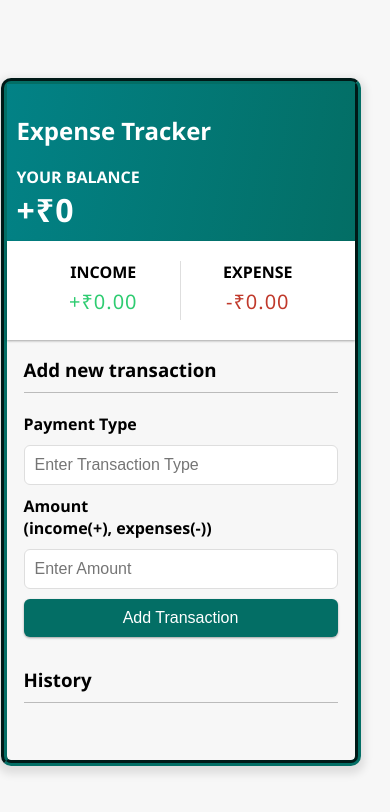
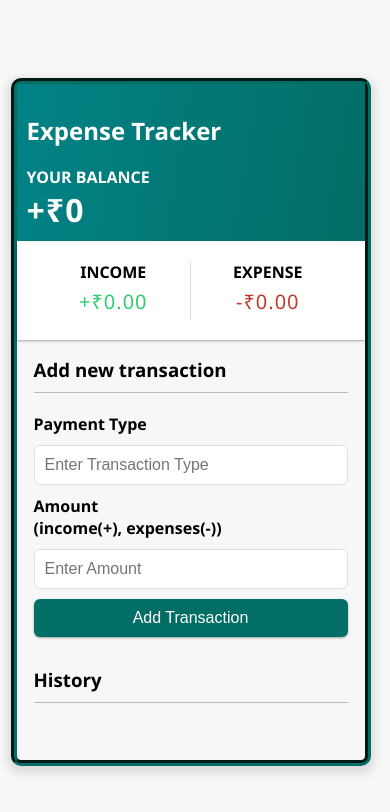
Before and after one commit to rajeshg0ud/expenseTracker, a React (Create React App) app: page / in a window 390 px wide. Shown: the top 812 px of the page. Built offline with nearby package versions, Linux system fonts and the light colour scheme.

Commit message:
Add files via upload

```diff
--- a/src/App.css
+++ b/src/App.css
@@ -178,7 +178,7 @@ input[type='number'].error {
   @media (max-width: 767px){
     body{
       width: 90%;
-      margin-left: 5px;
+      margin-left: 15px;
     }
     .container {
       width: 360px;
```
